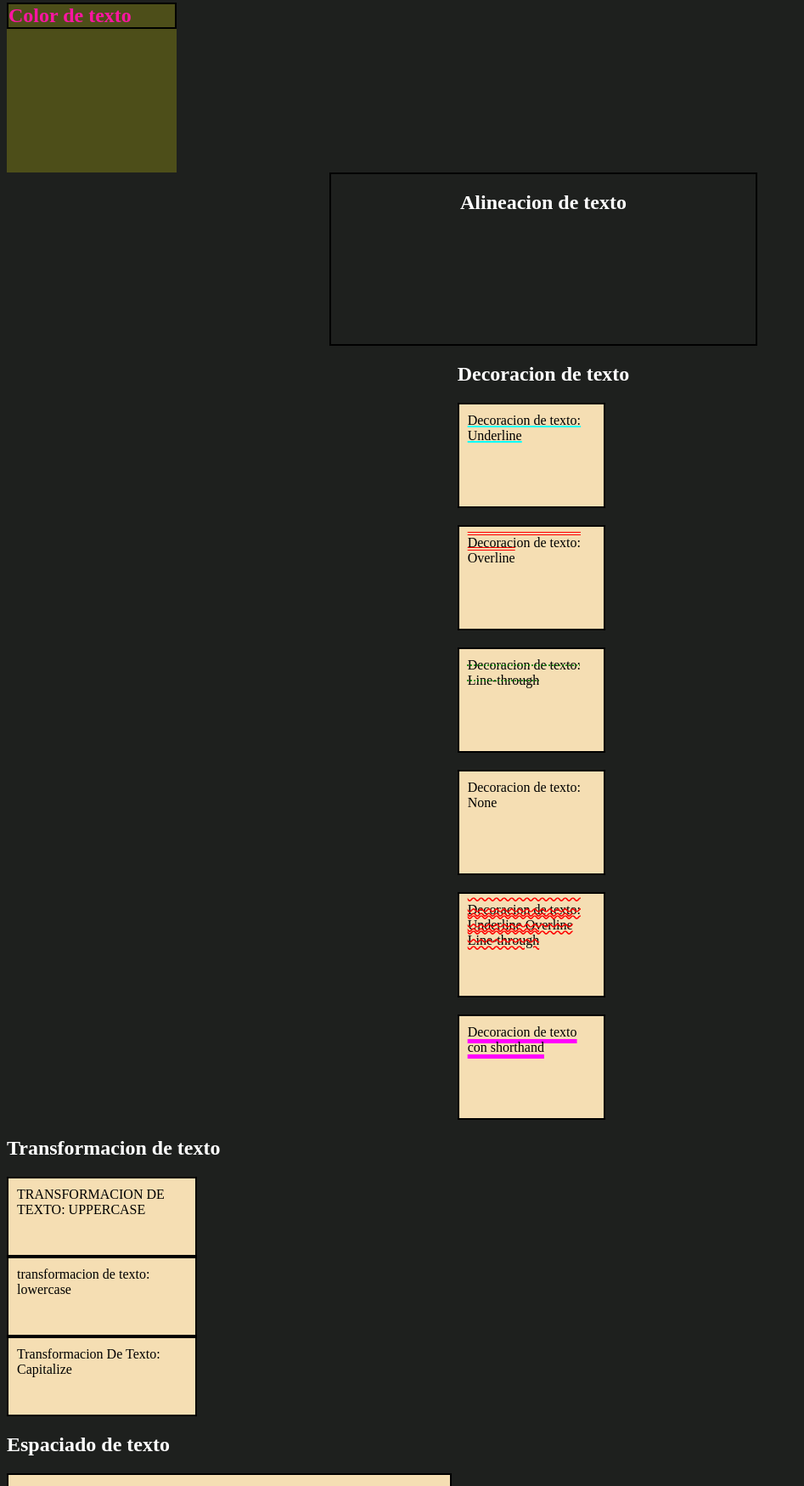
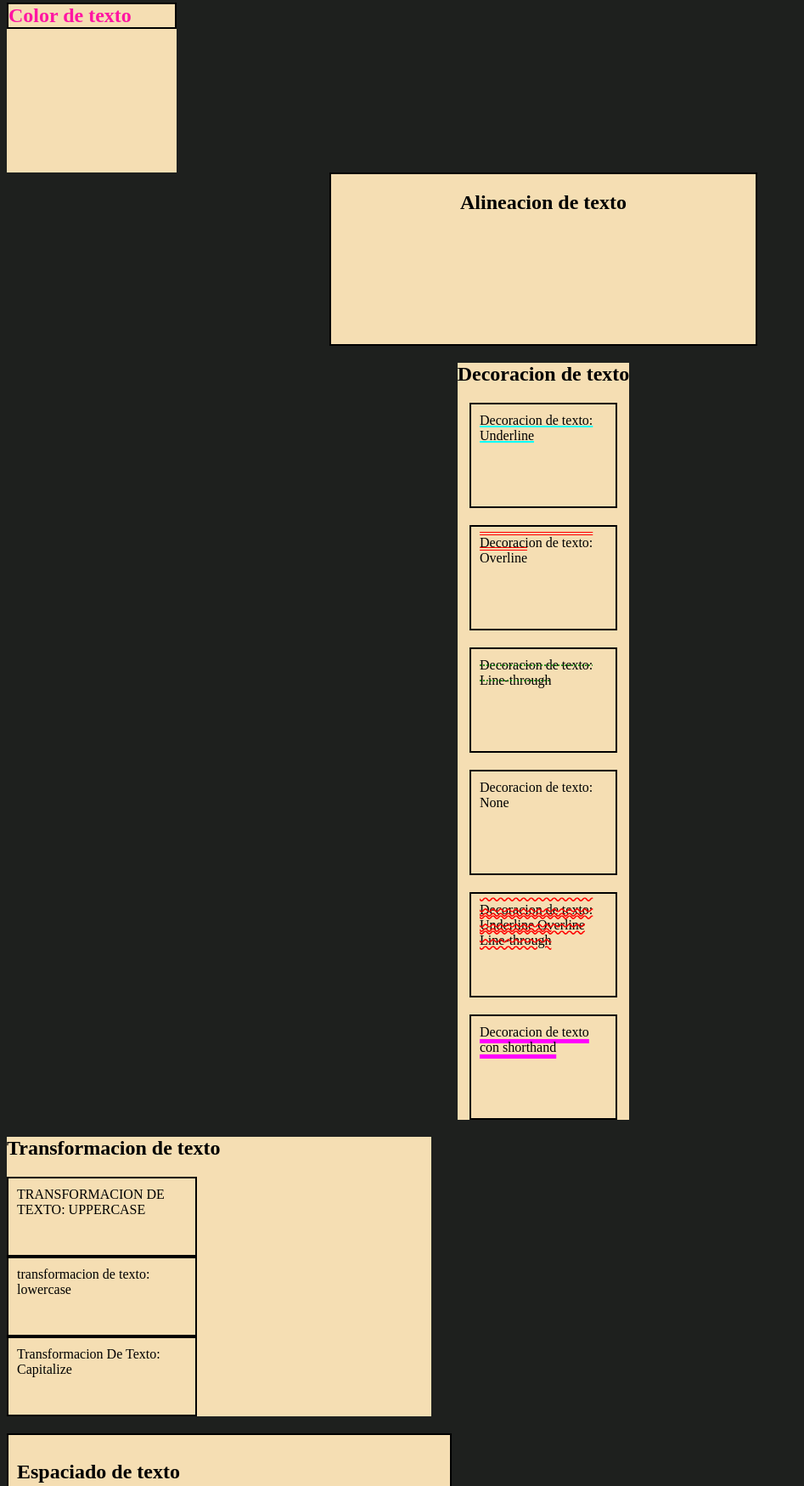
Before and after one commit to Mike1720/Professional-Developer-DH, a plain HTML site: page 02-Diseño-web-HTML-CSS/Modulo-5-CSS/02-estilos-texto/index.html in a window 1280 px wide. Shown: the part 77-1826 px from the top of the page at 85% size, without its empty margins (0-947 px from the left). Drawn offline with Linux system fonts and the light colour scheme.

Commit message:
Acomodo de informacion

```diff
--- a/02-Diseño-web-HTML-CSS/Modulo-5-CSS/02-estilos-texto/index.html
+++ b/02-Diseño-web-HTML-CSS/Modulo-5-CSS/02-estilos-texto/index.html
@@ -63,8 +63,8 @@
   </div>
 
   <div class="text-spacing">
-    <h2>Espaciado de texto</h2>
     <div>
+      <h2>Espaciado de texto</h2>
       <p>
         Lorem ipsum dolor sit amet consectetur adipisicing elit. Maxime illo eos saepe repellendus atque magnam quidem
         ratione veniam maiores natus ipsam sed culpa sapiente inventore vel iure, optio officia sint dicta consectetur
@@ -77,8 +77,8 @@
   </div>
 
   <div class="text-shadow">
-    <h2>Sombra de texto</h2>
     <div>
+      <h2>Sombra de texto</h2>
       <p>
         Lorem ipsum dolor sit amet consectetur adipisicing elit. Sint voluptates itaque minima repellat dolorum
         exercitationem expedita, asperiores qui ratione deserunt vero pariatur quos, voluptatem officiis nemo, corporis
@@ -101,8 +101,8 @@
   </div>
 
   <div class="more-fonts">
-    <h2>Fuentes de Google:</h2>
     <div>
+      <h2>Fuentes de Google:</h2>
       <p>
         Lorem ipsum dolor sit amet consectetur, adipisicing elit. Repellendus dolorem minus, laborum eum hic laboriosam
         rerum eligendi, temporibus tempora beatae repellat voluptatibus eveniet ab soluta nemo obcaecati eaque sit
--- a/02-Diseño-web-HTML-CSS/Modulo-5-CSS/02-estilos-texto/styles/index.css
+++ b/02-Diseño-web-HTML-CSS/Modulo-5-CSS/02-estilos-texto/styles/index.css
@@ -6,7 +6,7 @@ body {
 
 /* COLORES DE TEXTO */
 .text-color div {
-  background-color: #aa15;
+  background-color: wheat;
   width: 200px;
   height: 200px;
 }
@@ -29,6 +29,8 @@ body {
   width: 500px;
   height: 200px;
   border: 2px solid black;
+  background-color: wheat;
+  color: black;
 }
 
 .text-align h2 {
@@ -44,6 +46,8 @@ body {
 /* DECORACION DE TEXTO */
 .text-decoration {
   justify-self: center;
+  background-color: wheat;
+  color: black;
 }
 
 .text-decoration div {
@@ -54,6 +58,7 @@ body {
   padding: 10px;
   background-color: wheat;
   color: black;
+  justify-self: center;
 }
 
 .text-decoration .Underline {
@@ -94,6 +99,9 @@ body {
 /* TRANSFORMACION DE TEXTO */
 .text-transform {
   margin-top: 20px;
+  background-color: wheat;
+  width: 500px;
+  color: black;
 }
 
 .text-transform div {
@@ -173,6 +181,8 @@ body {
 /* FUENTES */
 .fonts {
   margin-top: 20px;
+  background-color: wheat;
+  color: black;
 }
 
 .fonts h4 {
```
